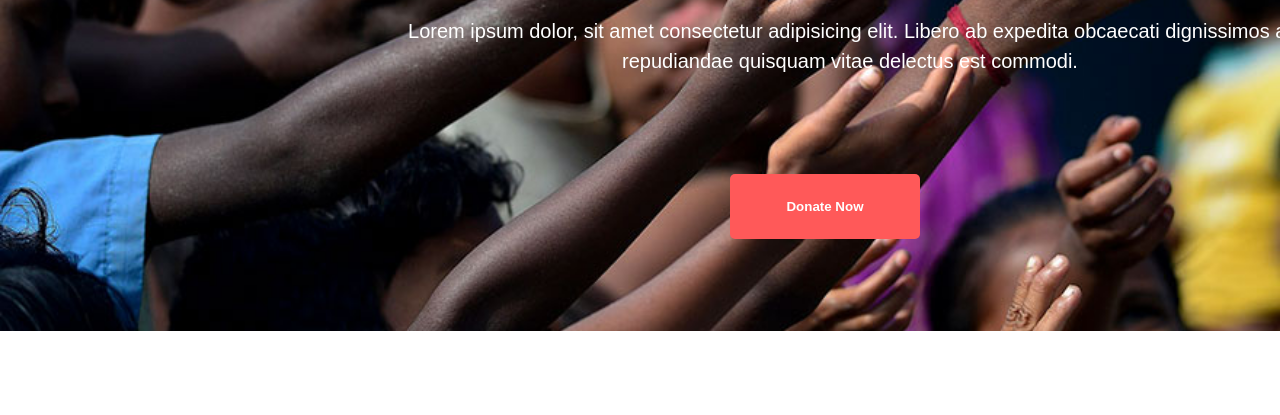
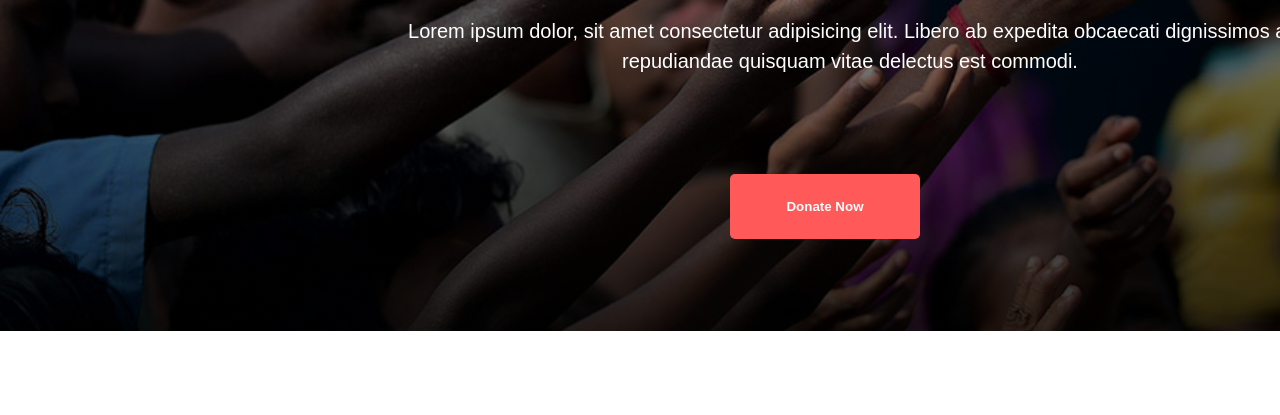
Before and after one commit to msakib01001/Donate_Today, a plain HTML site: page index.html in a window 1280 px wide. Shown: the part 319-734 px from the top of the page. Drawn offline with Linux system fonts and the light colour scheme.

Commit message:
fainal update

```diff
--- a/style.css
+++ b/style.css
@@ -4,7 +4,7 @@
     font-family: sans-serif;
 }
 .head{
-    background-image:url(images/donation13.jpg);
+    background: linear-gradient(to top, rgba(0, 0, 0, 0.8), rgba(0, 0, 0, 0.2)), url(images/donation13.jpg);
     background-size: cover;
     height: 650px;
     background-repeat: no-repeat;
```
